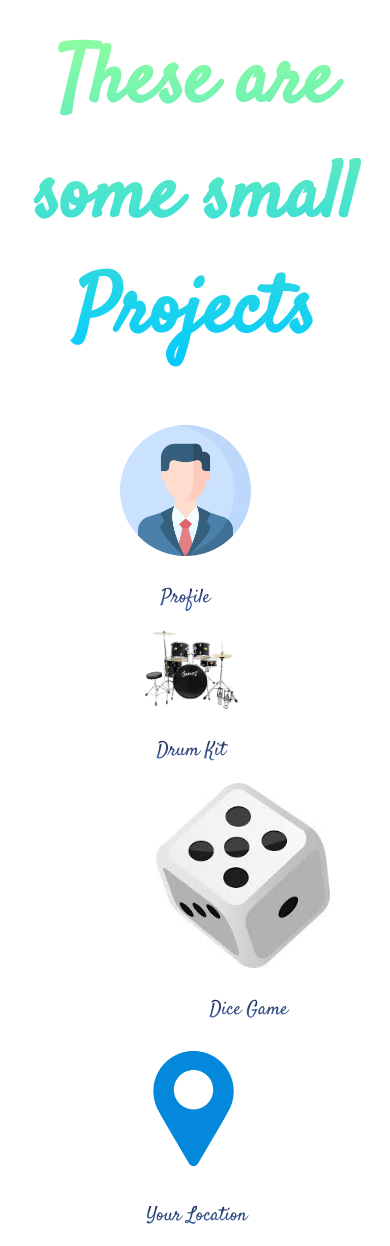
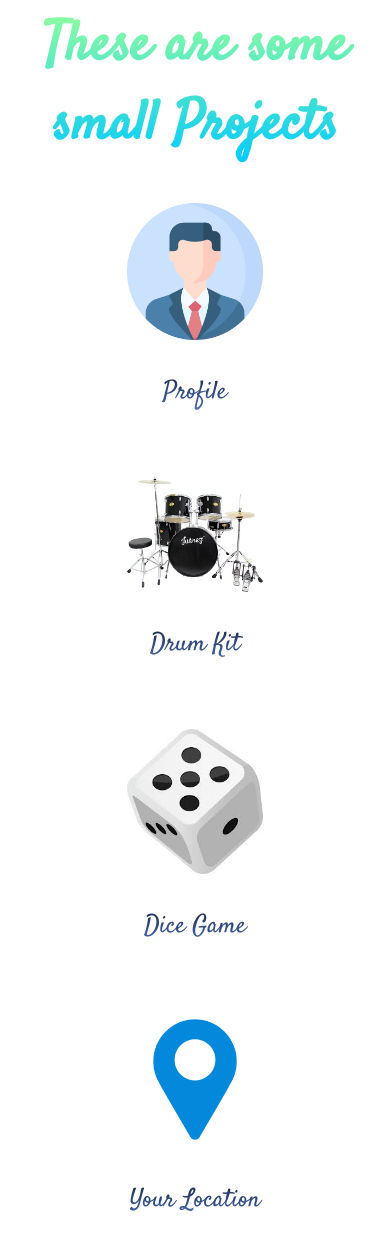
Before and after one commit to theravi04/Mini-Projects, a plain HTML site: page index.html in a window 390 px wide. Drawn offline with Linux system fonts and the light colour scheme.

Commit message:
css_updated

```diff
--- a/index.html
+++ b/index.html
@@ -10,34 +10,34 @@
       href="https://fonts.googleapis.com/css2?family=Satisfy&display=swap"
       rel="stylesheet"
     />
-    <link rel="stylesheet" href="style.css">
+    <link rel="stylesheet" href="style.css" />
   </head>
   <body>
     <h1>These are some small Projects</h1>
     <div class="flex-container">
       <div class="first">
-          <a href="Profile Card\index.html" target="_blank"
-          ><img src="profile.png" alt="image not available" class="profile"
-          /></a>
-          <p id="one">Profile</p>
+        <a href="Profile Card\index.html" target="_blank">
+          <img src="profile.png" alt="image not available" class="profile"/>
+        </a>
+        <p id="one">Profile</p>
       </div>
       <div class="second">
-          <a href="Drum Kit\index.html" target="_blank"
-          ><img src="drum.jpg" alt="image not available" class="drum"
-          /></a>
-          <p id="two">Drum Kit</p>
+        <a href="Drum Kit\index.html" target="_blank">
+          <img src="drum.jpg" alt="image not available" class="drum"/>
+        </a>
+        <p id="two">Drum Kit</p>
       </div>
       <div class="third">
-          <a href="Dice Game\index.html" target="_blank"
-          ><img src="dice.jpg" alt="image not available" class="dice"
-          /></a>
-          <p id="three">Dice Game</p>
+        <a href="Dice Game\index.html" target="_blank">
+          <img src="dice.jpg" alt="image not available" class="dice"/>
+        </a>
+        <p id="three">Dice Game</p>
       </div>
       <div class="fourth">
-          <a href="Your Location\geolocationAPI.html" target="_blank"
-          ><img src="icon.png" alt="image not available" class="location"
-          /></a>
-          <p id="four">Your Location</p>
+        <a href="Your Location\geolocationAPI.html" target="_blank">
+          <img src="icon.png" alt="image not available" class="location"/>
+        </a>
+        <p id="four">Your Location</p>
       </div>
     </div>
   </body>
--- a/style.css
+++ b/style.css
@@ -3,8 +3,7 @@ body {
   font-family: "Satisfy", cursive;
 }
 h1{
-  margin-top: 7%;
-  font-size: 5em;
+  font-size: 4.5em;
   background: -webkit-linear-gradient(90deg, #00C9FF 0%, #92FE9D 100%);;
   -webkit-background-clip: text;
   -webkit-text-fill-color: transparent;
@@ -14,133 +13,69 @@ div{
 }
 .flex-container {
   display: flex;
+  justify-content: space-around;
   flex-direction: row;
   align-items: center;
   margin-top: 10%;
 }
-.third{
-  /* margin-left: 15%; */
-  margin-right: 15%;
-  /* background-color: aqua; */
+
+
+.profile {
+  width: 14vw;
+  height: 14vw;
 }
-div .profile {
-  width: 75%;
-  height: auto;
+.drum {
+  width: 14vw;
+  height: 14vw;
 }
-div .drum {
-  width: 40%;
-  height: auto;
+.dice {
+  width: 14vw;
+  height: 14vw;
 }
-div .dice {
-  width: 140%;
-  height: auto;
-}
-div #three{
-  margin-left: 50%;
-}
-div .location {
-  width: 65%;
-  height: auto;
+.location {
+  width: 14vw;
+  height: 14vw;
 }
 p{
   background: -webkit-linear-gradient(90deg, #4b6cb7 0%, #182848 100%);
   -webkit-background-clip: text;
   -webkit-text-fill-color: transparent;
+  bottom: 0px;
+  font-size: 1.3em;
 }
 
-@media (max-width: 1124px) {
-  h1{
-    font-size: 5em;
-  }
+
+@media (max-width: 500px) {
   .flex-container {
     display: flex;
-    flex-wrap: wrap;
     flex-direction: column;
+    gap: 5vh;
   }
-  .first, .second, .third, .fourth{
-    align-items: center;
+
+  h1{
+    margin-top: 5px;
+    font-size: 14vw;
     text-align: center;
+
   }
-  div .profile {
-    width: 35%;
+  .profile {
+    width: 35vw;
     height: auto;
-    margin-right: 5%;
   }
-  div #one{
-    margin-right: 5%;
+  .drum {
+    width: 35vw;
+    height: auto;
   }
-  div .drum {
-    width: 25%;
+  .dice {
+    width: 35vw;
     height: auto;
-    margin-right: 2%;
   }
-  div #two{
-    margin-right: 2%;
+  .location {
+    width: 35vw;
+    height: auto;
   }
-  div .dice {
-    width: 80%;
-    height: auto;
-    margin-left: 45%;
-  }
-  div #three{
-    margin-right: -25%;
-  }
-  div .location {
-    width: 35%;
-    height: auto;
-    margin-right: 1%;
-  }
-  div #four{
-    margin-left: 1%;
-  }
+
 }
-
-/* @media (max-width: 375px) {
-  h1{
-    font-size: 3em;
-  }
-  .flex-container {
-    display: flex;
-    flex-wrap: wrap;
-    flex-direction: column;
-  }
-  .first, .second, .third, .fourth{
-    align-items: center;
-    text-align: center;
-  }
-  div .profile {
-    width: 35%;
-    height: auto;
-    margin-right: 5%;
-  }
-  div #one{
-    margin-right: 5%;
-  }
-  div .drum {
-    width: 35%;
-    height: auto;
-    margin-right: 4%;
-  }
-  div #two{
-    margin-right: 4%;
-  }
-  div .dice {
-    width: 45%;
-    height: auto;
-    margin-right: 15%;
-  }
-  div #three{
-    margin-right: 775%;
-  }
-  div .location {
-    width: 30%;
-    height: auto;
-    margin-right: 5%;
-  }
-  div #four{
-    margin-right: 2%;
-  }
-} */
 
 /* @media (max-width: 500px){
   h1{
@@ -169,6 +104,7 @@ p{
     margin-right: 4%;
   }
   div #two{
+
     margin-right: 4%;
   }
   div .dice {
@@ -187,4 +123,50 @@ p{
   div #four{
     margin-right: 2%;
   }
-} */
+*/
+  /* @media (max-width: 1124px) {
+    h1{
+      font-size: 5em;
+    }
+    .flex-container {
+      display: flex;
+      flex-wrap: wrap;
+      flex-direction: column;
+    }
+    .first, .second, .third, .fourth{
+      align-items: center;
+      text-align: center;
+    }
+    .profile {
+      width: 35%;
+      height: auto;
+      margin-right: 5%;
+    }
+    div #one{
+      margin-right: 5%;
+    }
+    .drum {
+      width: 25%;
+      height: auto;
+      margin-right: 2%;
+    }
+    #two{
+      margin-right: 2%;
+    }
+    .dice {
+      width: 80%;
+      height: auto;
+      margin-left: 45%;
+    }
+    /* div #three{
+      margin-right: -25%;
+    } */
+    /* .location {
+      width: 35%;
+      height: auto;
+      margin-right: 1%;
+    }
+    #four{
+      margin-left: 1%;
+    }
+  } */
```
